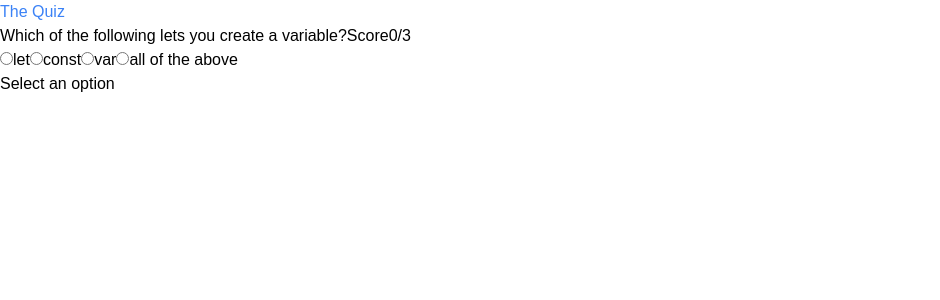
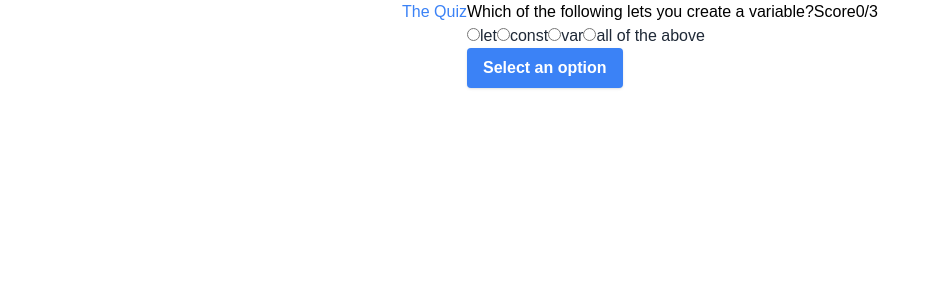
Before and after one commit to samanthalaine/quiz-app, a Vue app: page / in a window 1280 px wide. Shown: the top 300 px of the page, without its empty margins (0-940 px from the left). Built offline with nearby package versions, Linux system fonts and the light colour scheme.

Commit message:
add styling changes to button

```diff
--- a/src/App.vue
+++ b/src/App.vue
@@ -61,17 +61,18 @@ const nextQuestion = () => {
 </script>
 
 <template>
-  <main>
+  <main class="flex justify-center">
     <h1 class="text-blue-500">The Quiz</h1>
     <section v-if="!quizCompleted">
       <div>
         <span>{{ getCurrentQuestion.question }}</span>
         <span>Score{{ score }}/{{ questions.length }}</span>
-        <div>
+        <div class="form-check">
           <label
             v-for="(option, index) in getCurrentQuestion.options"
             :for="'option' + index"
             :key="index"
+            class="inline-block text-gray-800 form-check-label"
             :class="`option ${
               getCurrentQuestion.selected == index
                 ? index == getCurrentQuestion.answer
@@ -99,6 +100,7 @@ const nextQuestion = () => {
         </div>
       </div>
       <button
+        class="px-4 py-2 font-bold text-white bg-blue-500 rounded shadow hover:bg-blue-400 focus:shadow-outline focus:outline-none"
 				@click="nextQuestion"
 				:disabled="!getCurrentQuestion.selected">
 				{{
```
